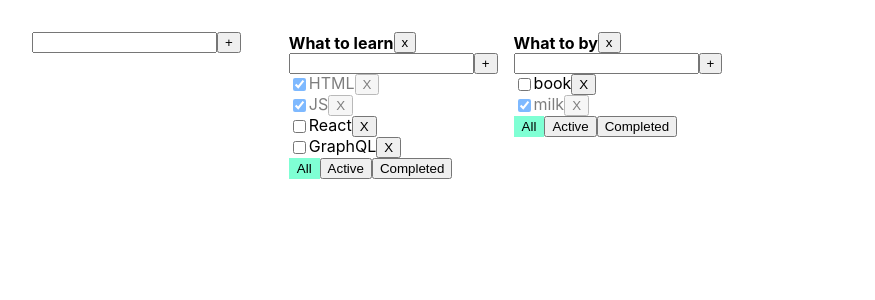
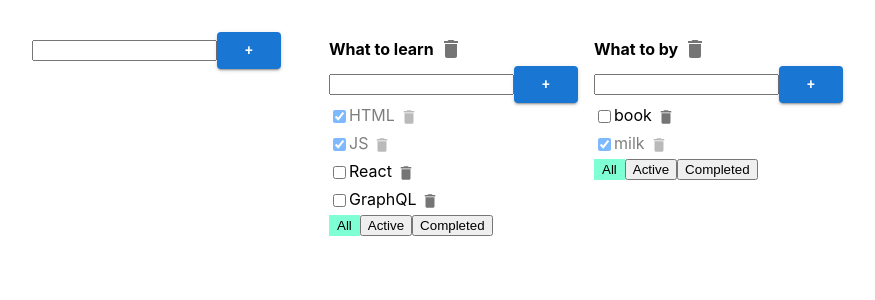
Before and after one commit to AlexandrShnipov/todolist-ts, a React (Create React App) app: page / in a window 1280 px wide. Shown: the top 300 px of the page, without its empty margins (32-907 px from the left). Built offline with nearby package versions, Linux system fonts and the light colour scheme.

Commit message:
added button delete in MU

```diff
--- a/package.json
+++ b/package.json
@@ -5,6 +5,7 @@
   "dependencies": {
     "@emotion/react": "^11.10.5",
     "@emotion/styled": "^11.10.5",
+    "@mui/icons-material": "^5.10.16",
     "@mui/material": "^5.10.16",
     "@testing-library/jest-dom": "^5.14.1",
     "@testing-library/react": "^13.0.0",
--- a/src/components/AddItemForm.tsx
+++ b/src/components/AddItemForm.tsx
@@ -1,4 +1,6 @@
+import { Button } from '@mui/material';
 import React, {ChangeEvent, KeyboardEvent, useState} from 'react';
+
 
 type AddItemFormPropsType = {
     addItem: (title: string) => void
@@ -24,6 +26,7 @@ export const AddItemForm = (props: AddItemFormPropsType) => {
                 setError('Title is required')
             )
         }
+
         addItem(newTaskTitle.trim())
         setNewTaskTitle('')
     }
@@ -37,7 +40,10 @@ export const AddItemForm = (props: AddItemFormPropsType) => {
                     onKeyPress={onKeyPressHandler}
                     className={error ? 'error' : ''}
                 />
-                <button onClick={addNewTask}>+</button>
+                <Button
+                    onClick={addNewTask}
+                    variant={'contained'}>+
+                </Button>
             </div>
             {error && <p className={'error-message'}>{error}</p>}
         </div>
--- a/src/components/Todolist.tsx
+++ b/src/components/Todolist.tsx
@@ -3,6 +3,8 @@ import {FilterValuesType} from '../App';
 import './TodoList.css'
 import {AddItemForm} from './AddItemForm';
 import {EditableSpan} from './EditableSpan';
+import IconButton from '@mui/material/IconButton';
+import {Delete} from '@mui/icons-material';
 
 export type TasksType = {
     id: string
@@ -48,7 +50,12 @@ export const Todolist = (props: TodoListPropsType) => {
                         onChange={onChangeHandler}
                     />
                     <EditableSpan title={task.title}/>
-                    <button onClick={onRemoveHandler}>X</button>
+                    <IconButton
+                        onClick={onRemoveHandler}
+                        aria-label="delete"
+                        size="small">
+                        <Delete fontSize={'inherit'}/>
+                    </IconButton>
                 </li>
             )
         }
@@ -77,7 +84,12 @@ export const Todolist = (props: TodoListPropsType) => {
             <div>
                 <div style={{display: 'flex', alignItems: 'center'}}>
                     <h3>{title}</h3>
-                    <button onClick={removeTodoList}>x</button>
+                    <IconButton
+                        onClick={removeTodoList}
+                        aria-label="delete"
+                        size="small">
+                        <Delete />
+                    </IconButton>
                 </div>
 
                 <AddItemForm addItem={addTask}/>
```
Also changed, not shown: 1 other file (tests, documents, lock files or other folders).
